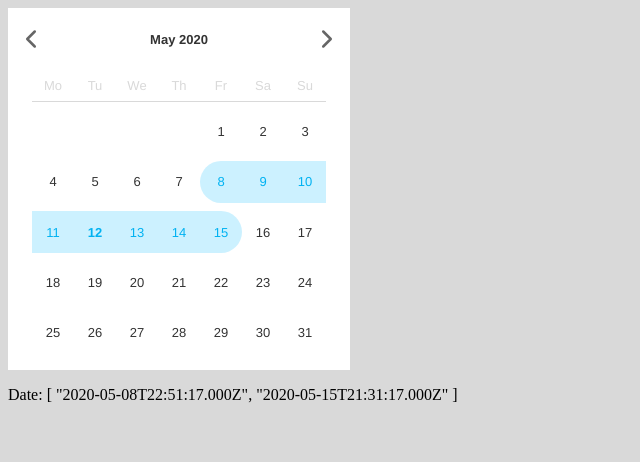
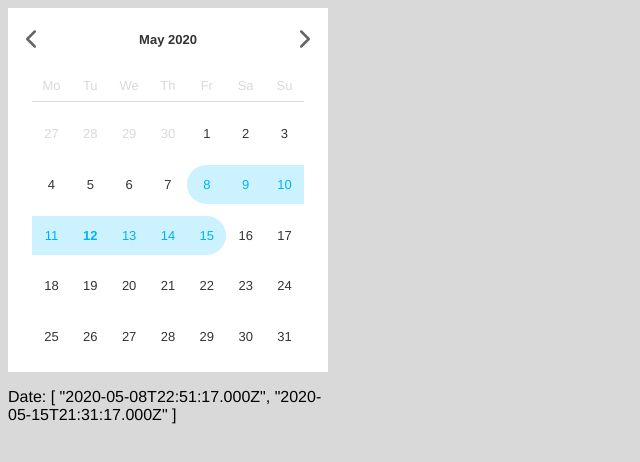
Before and after one commit to Hectix/bot.media_test, a Vue app: page / in a window 1280 px wide. Shown: the top 462 px of the page, without its empty margins (0-640 px from the left). Built offline with nearby package versions, Linux system fonts and the light colour scheme.

Commit message:
Added prev and next month days + REFACTOR

```diff
--- a/src/App.vue
+++ b/src/App.vue
@@ -20,3 +20,9 @@ export default {
     },
 };
 </script>
+
+<style>
+    #app {
+        width: 320px;
+    }
+</style>
--- a/src/components/DatePicker.vue
+++ b/src/components/DatePicker.vue
@@ -1,42 +1,33 @@
 <template>
     <div class="datepicker">
-        <div class="months">
+        <div class="month">
             <img height="30" class="left" @click="prevMonth" src="@/assets/images/chevron-right.svg" alt="Prev">
             {{ monthName }} {{ year }}
             <img height="30" @click="nextMonth" src="@/assets/images/chevron-right.svg" alt="next">
         </div>
-        <table>
-            <thead class="weekdays">
-                <tr>
-                    <th v-for="(day, index) in weekDays" :key="index">{{ day.substring(0, 2) }}</th>
-                </tr>
-            </thead>
-            <tbody class="days">
-                <template v-for="(week, i) in weeks">
-                    <tr :key="`spacer${i}`" class="spacer"><td></td></tr>
-                    <tr :key="i">
-                        <td v-for="(date, j) in week"
-                            @click="setDate(date.date)"
-                            :key="j"
-                            :class="{
-                                'is-today': date.isToday,
-                                'is-selected': date.isSelected,
-                                'is-between': date.isInRange,
-                                'is-range-end': date.isRangeEnd,
-                                'is-range-start': date.isRangeStart
-                            }">
-                            {{ date.dayNumber }}
-                        </td>
-                    </tr>
-                </template>
-            </tbody>
-        </table>
+        <div class="dates">
+            <div class="weekdays">
+                <span class="weekday" v-for="(day, index) in weekDays" :key="index">{{ day.substring(0, 2) }}</span>
+            </div>
+            <div class="days">
+                <span class="day"
+                    v-for="(day, j) in days"
+                    @click="setDate(day.date)"
+                    :key="j"
+                    :class="{
+                        'is-today': day.isToday,
+                        'is-selected': day.isSelected,
+                        'is-between': day.isInRange,
+                        'is-range-end': day.isRangeEnd,
+                        'is-range-start': day.isRangeStart,
+                        'is-other-month': day.isOtherMonth
+                    }">{{ day.dayNumber }}</span>
+            </div>
+        </div>
     </div>
 </template>
 
 <script>
-import {chunk} from "../util/base";
-
 export default {
     name: "DatePicker",
     props: {
@@ -54,8 +45,9 @@ export default {
         return {
             dateContext: new Date(),
             weekDays: ["Monday", "Tuesday", "Wednesday", "Thursday", "Friday", "Saturday", "Sunday"],
-            selected: Array.isArray(this.value) ? this.value[0].setHours(0, 0, 0, 0) : this.value,
-            selectedTo: Array.isArray(this.value) ? this.value[1].setHours(0, 0, 0, 0) : "",
+            weekReversed: ["Monday", "Tuesday", "Wednesday", "Thursday", "Friday", "Saturday", "Sunday"].reverse(),
+            selected: Array.isArray(this.value) && this.value.length ? this.value[0].setHours(0, 0, 0, 0) : "",
+            selectedTo: Array.isArray(this.value) && this.value.length && this.value[1] ? this.value[1].setHours(0, 0, 0, 0) : "",
         };
     },
     methods: {
@@ -81,14 +73,15 @@ export default {
                     if (this.selectedTo) {
                         this.selected = date;
                         this.selectedTo = "";
-                        this.$emit("input", [this.selected, this.selectedTo]);
+                        this.$emit("input", [this.selected.getTime()]);
                     } else {
                         if (new Date(date) > new Date(this.selected)) {
                             this.selectedTo = date;
-                            this.$emit("input", [this.selected, this.selectedTo]);
-                        } else {
+                            this.$emit("input", [this.selected.getTime(), this.selectedTo.getTime()]);
+                        } else if(new Date(date) < new Date(this.selected)) {
                             this.selectedTo = this.selected;
                             this.selected = date;
+                            this.$emit("input", [this.selected.getTime(), this.selectedTo.getTime()]);
                         }
                     }
                 } else {
@@ -96,7 +89,7 @@ export default {
                 }
             } else {
                 this.selected = date;
-                this.$emit("input", date);
+                this.$emit("input", date.getTime());
             }
         }
     },
@@ -113,7 +106,10 @@ export default {
         startWeekday() {
             return new Date( this.dateContext.getFullYear(), this.dateContext.getMonth(), 1).toLocaleString("en-US", {  weekday: "long" });
         },
-        daysInMonth() {
+        endWeekday() {
+            return new Date( this.dateContext.getFullYear(), this.dateContext.getMonth() + 1, 0).toLocaleString("en-US", {  weekday: "long" });
+        },
+        daysInCurrentMonth() {
             const daysInMonthNumber = new Date(this.dateContext.getFullYear(), this.dateContext.getMonth() + 1, 0).getDate();
             const days = [];
 
@@ -123,18 +119,26 @@ export default {
 
             return days;
         },
-        weeks() {
-            const startWeekdayIndex = this.weekDays.indexOf(this.startWeekday) - 1;
+        days() {
             const days = [];
 
-            // Insert empty strings until startWeekday
+            // Insert dates from previous month into array, which is later used to populate days array
+            const prevMonthDays = [];
+            const prevMonthDate = new Date(this.dateContext.getFullYear(), this.dateContext.getMonth(), 0);
+            const startWeekdayIndex = this.weekDays.indexOf(this.startWeekday) - 1;
             for (let i = 0; i <= startWeekdayIndex; i++) {
-                days.push({
-                    day: ""
-                });
+                prevMonthDays.push(new Date(prevMonthDate.setDate(prevMonthDate.getDate() - (i === 0 ? 0 : 1))));
             }
 
-            this.daysInMonth.forEach(day => {
+            // Insert dates from next month into array, which is later used to populate days array
+            const nextMonthDays = [];
+            const nextMonthDate = new Date(this.dateContext.getFullYear(), this.dateContext.getMonth() + 1, 0);
+            const endWeekdayIndex = this.weekReversed.indexOf(this.endWeekday);
+            for (let i = 1; i <= endWeekdayIndex; i++) {
+                nextMonthDays.push(new Date(nextMonthDate.setDate(nextMonthDate.getDate() + 1)));
+            }
+
+            const pushDays = (day, isOtherMonth) => {
                 const date = new Date(day);
 
                 days.push({
@@ -143,12 +147,22 @@ export default {
                     isInRange: date > new Date(this.selected) && date < new Date(this.selectedTo),
                     isRangeStart: this.selectedTo && date.getTime() === new Date(this.selected).getTime(),
                     isRangeEnd: date.getTime() === new Date(this.selectedTo).getTime(),
+                    dayNumber: date.getDate(),
+                    isOtherMonth,
                     date,
-                    dayNumber: date.getDate()
                 });
-            });
+            };
 
-            return chunk(days, 7);
+            // Populate days array with previous month days
+            prevMonthDays.reverse().forEach(day => pushDays(day, true));
+
+            // Populate days array with current month days
+            this.daysInCurrentMonth.forEach(day => pushDays(day));
+
+            // Populate days array with next month days
+            nextMonthDays.forEach(day => pushDays(day, true));
+
+            return days;
         },
     }
 };
@@ -165,28 +179,26 @@ export default {
 
     body {
         background-color: var(--gray-lighter);
+        font-family: Helvetica, sans-serif;
     }
 
     .datepicker {
-        display: inline-block;
-        font-family: Helvetica, sans-serif;
         background: #fff;
         color: var(--body-color);
         box-shadow: 0 0 rgba(0, 0, 0, 0.1);
+        font-size: 13px;
+        text-align: center;
 
-        table {
-            border-collapse: separate;
-            border-spacing: 0;
+        .dates {
             padding: 0 1.5rem 1rem;
         }
     }
 
-    .months {
+    .month {
         font-weight: bold;
         display: flex;
         justify-content: space-between;
         align-items: center;
-        font-size: 13px;
         padding: 1rem 0.5rem;
 
         img {
@@ -199,29 +211,32 @@ export default {
     }
 
     .weekdays {
-        th {
-            color: var(--gray-lighter);
-            font-weight: 400;
-            text-align: center;
-            font-size: 13px;
-            border-bottom: 1px solid var(--gray-lighter);
-            padding: 0.5rem;
+        display: flex;
+        padding: 0.5rem 0;
+        border-bottom: 1px solid var(--gray-lighter);
+        color: var(--gray-lighter);
+
+        .weekday {
+            width: calc(100% / 7);
         }
     }
 
     .days {
-        td {
-            width: 40px;
-            height: 40px;
+        display: flex;
+        flex-wrap: wrap;
+
+        .day {
+            height: 0;
+            width: calc(100% / 7);
+            padding-bottom: calc(100% / 14);
+            padding-top: calc(100% / 14);
+            margin-top: 0.75rem;
+            display: flex;
+            justify-content: center;
+            align-items: center;
+            text-align: center;
             font-size: 13px;
-            text-align: center;
             cursor: pointer;
-        }
-
-        .spacer {
-            td {
-                height: 0.4rem;
-            }
         }
 
         .is-today,
@@ -230,14 +245,17 @@ export default {
         .is-range-end,
         .is-range-start {
             position: relative;
-            z-index: 10;
             background: var(--primary);
-            border-radius: 22px;
+            border-radius: 100px;
         }
 
         .is-today {
             color: #fff;
             font-weight: 600;
+        }
+
+        .is-other-month {
+            color: var(--gray-lighter);
         }
 
         .is-selected,
--- a/src/util/base.js
+++ /dev/null
@@ -1,18 +0,0 @@
-/**
- * Chunk the array
- * @param {Array} arr
- * @param {Number} size
- */
-export function chunk(arr, size) {
-    if (!Array.isArray(arr)) {
-        return [];
-    }
-    const result = [];
-    const len = arr.length;
-    let i = 0;
-    size = size || len;
-    while (i < len) {
-        result.push(arr.slice(i, (i += size)));
-    }
-    return result;
-}
```
